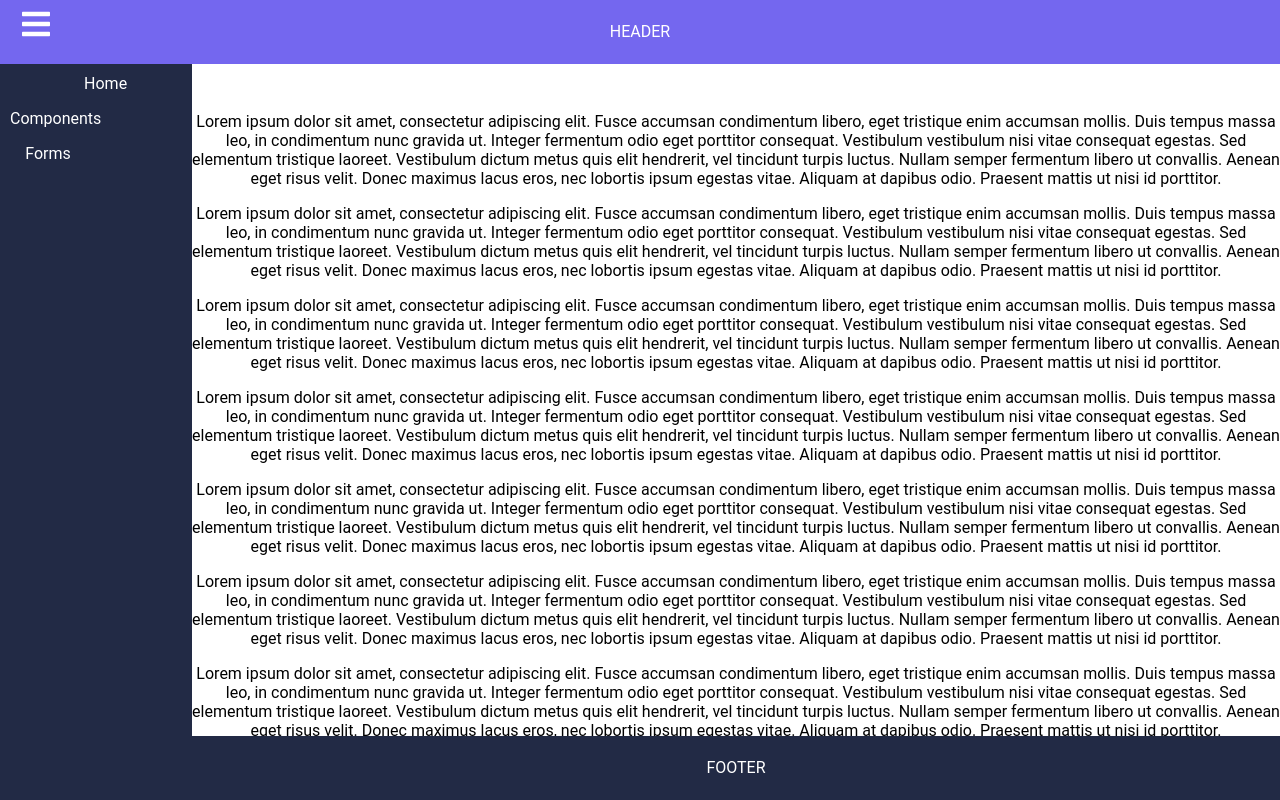
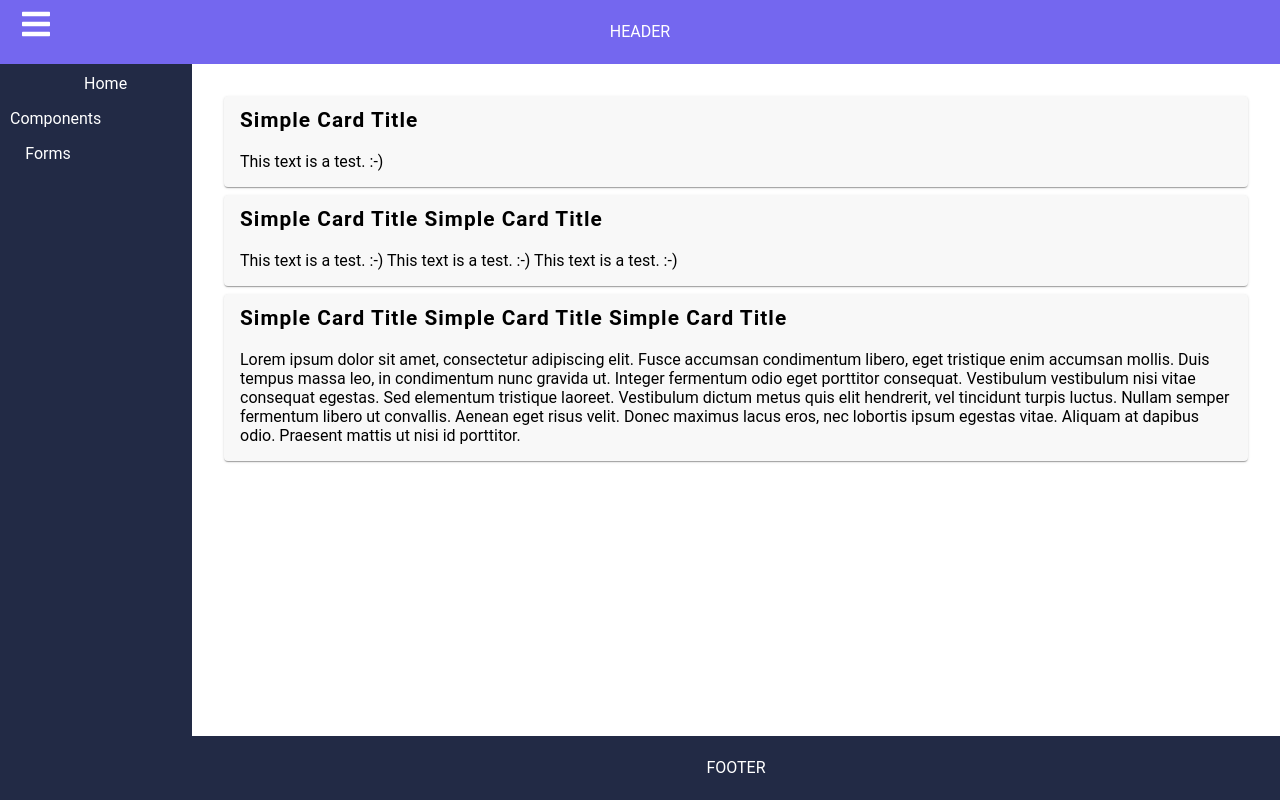
Before and after one commit to rayxsan/portfolio, a React (Create React App) app: page /components/card in a window 1280 px wide. Before the commit this address led to /. Built offline with nearby package versions, Linux system fonts and the light colour scheme.

Commit message:
CardPage Created

```diff
--- a/src/App.tsx
+++ b/src/App.tsx
@@ -11,6 +11,7 @@ import {
   ProgressPage,
   RadioPage,
   MenuPage,
+  CardPage,
 } from "./Pages";
 
 interface OwnProps {}
@@ -28,6 +29,7 @@ class App extends Component<Props, State> {
         <Route path="/components/progress" component={ProgressPage} />
         <Route path="/components/radio" component={RadioPage} />
         <Route path="/components/menu" component={MenuPage} />
+        <Route path="/components/card" component={CardPage} />
         <Redirect to="/" />
       </Switch>
     );
--- /dev/null
+++ b/src/Pages/CardPage.tsx
@@ -0,0 +1,36 @@
+import React from "react";
+import styled from "styled-components";
+import Card from "../Components/UI/Card/Card";
+
+const StyledCardPage = styled.div`
+  .menu-wrapper {
+    display: flex;
+    flex-direction: column;
+    align-items: flex-start;
+    margin: 1rem 2rem;
+    height: 10rem;
+  }
+`;
+const CardPage = () => (
+  <StyledCardPage>
+    <Card title="Simple Card Title" text="This text is a test. :-)"></Card>
+    <Card
+      title="Simple Card Title Simple Card Title"
+      text="This text is a test. :-) This text is a test. :-) This text is a test. :-)"
+    />
+    <Card
+      title="Simple Card Title Simple Card Title Simple Card Title"
+      text="Lorem ipsum dolor sit amet, consectetur adipiscing elit. Fusce accumsan
+      condimentum libero, eget tristique enim accumsan mollis. Duis tempus massa
+      leo, in condimentum nunc gravida ut. Integer fermentum odio eget porttitor
+      consequat. Vestibulum vestibulum nisi vitae consequat egestas. Sed
+      elementum tristique laoreet. Vestibulum dictum metus quis elit hendrerit,
+      vel tincidunt turpis luctus. Nullam semper fermentum libero ut convallis.
+      Aenean eget risus velit. Donec maximus lacus eros, nec lobortis ipsum
+      egestas vitae. Aliquam at dapibus odio. Praesent mattis ut nisi id
+      porttitor."
+    />
+  </StyledCardPage>
+);
+
+export default CardPage;
--- a/src/Pages/index.ts
+++ b/src/Pages/index.ts
@@ -4,6 +4,7 @@ import CheckboxPage from "./CheckboxPage";
 import ProgressPage from "./ProgressPage";
 import RadioPage from "./RadioPage";
 import MenuPage from "./MenuPage";
+import CardPage from "./CardPage";
 
 export {
   HomePage,
@@ -12,4 +13,5 @@ export {
   ProgressPage,
   RadioPage,
   MenuPage,
+  CardPage,
 };
--- a/src/hoc/Layout/Sidebar/Sidebar.tsx
+++ b/src/hoc/Layout/Sidebar/Sidebar.tsx
@@ -25,6 +25,7 @@ const Sidebar: FunctionComponent<Props> = (props) => {
             <NavLink to={"/components/progress"}>Progress</NavLink>
             <NavLink to={"/components/radio"}>Radio</NavLink>
             <NavLink to={"/components/menu"}>Menu</NavLink>
+            <NavLink to={"/components/card"}>Cards</NavLink>
           </ul>
         ) : null}
         <div className="NavSection" onClick={() => setOpen(!open)}>
```
